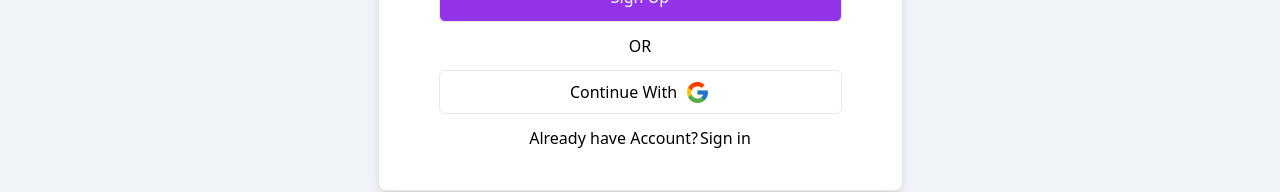
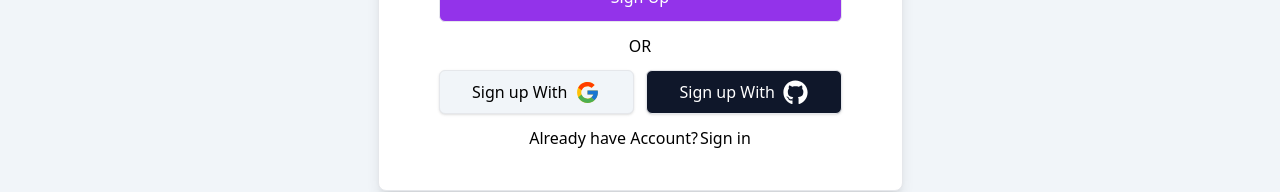
Before and after one commit to TuathaDeLugh/spritedscore, a Next.js app: page /register in a window 1280 px wide. Shown: the part 631-823 px from the top of the page. Built offline with nearby package versions, Linux system fonts and the light colour scheme; no server answers.

Commit message:
feat: Github Login Add

```diff
--- a/app/(session)/login/page.jsx
+++ b/app/(session)/login/page.jsx
@@ -8,7 +8,7 @@ import { FcGoogle } from "react-icons/fc";
 import { useRouter } from "next/navigation";
 import Link from 'next/link';
 import { loginSchema } from '@/yupschema';
-import { FaEye, FaEyeSlash } from 'react-icons/fa';
+import { FaEye, FaEyeSlash, FaGithub } from 'react-icons/fa';
 export default function Login() {
   const [disabled, setDisabled] = useState(false);
   const [showPassword, setShowPassword] = useState(false);
@@ -54,7 +54,7 @@ export default function Login() {
 
   const { data: session } = useSession()
   if (session && !session.role){
-    router.push('Googlelogin')
+    router.push('Authlogin')
   }
 
   if (session && session.role ) {
@@ -126,12 +126,18 @@ export default function Login() {
                 <p className="mb-6 text-center text-base text-secondary-color dark:text-dark-7">
                   OR
                 </p>
-                <div className="mb-6">
+                <div className="mb-6 grid grid-flow-col grid-cols-2 gap-3 ">
                   <button
-                    onClick={() => signIn('google', { callbackUrl: '/Googlelogin' })}
-                    className="w-full flex h-11 items-center gap-2 justify-center rounded-md border dark:border-gray-500 hover:bg-slate-700 hover:text-white  px-5"
+                    onClick={() => signIn('google', { callbackUrl: '/Authlogin' })}
+                    className="w-full flex h-11 items-center gap-2 justify-center rounded-md border dark:border-gray-500 hover:opacity-80 bg-slate-100 text-black shadow  px-5"
                   >
-                    <p>Continue With</p> <FcGoogle size={25} />
+                    <p>Login With</p> <FcGoogle size={25} />
+                  </button>
+                  <button
+                    onClick={() => signIn('github', { callbackUrl: '/Authlogin' })}
+                    className="w-full flex h-11 items-center gap-2 justify-center rounded-md border dark:border-gray-500 bg-slate-900 hover:opacity-80 text-white shadow  px-5"
+                  >
+                    <p>Login With</p> <FaGithub size={25} />
                   </button>
                 </div>
 
--- a/app/(session)/register/page.jsx
+++ b/app/(session)/register/page.jsx
@@ -7,7 +7,7 @@ import { FcGoogle } from "react-icons/fc";
 import Link from 'next/link';
 import { useRouter } from 'next/navigation';
 import { SignupSchema } from '@/yupschema';
-import { FaEye, FaEyeSlash } from 'react-icons/fa';
+import { FaEye, FaEyeSlash, FaGithub } from 'react-icons/fa';
 
 let initialValues = {
   name: "",
@@ -70,7 +70,7 @@ export default function Register() {
 
   const { data: session } = useSession()
   if (session && !session.role) {
-    router.push('Googlelogin')
+    router.push('Authlogin')
   }
   if (session && session.role) {
     router.push("/")
@@ -188,12 +188,18 @@ export default function Register() {
                 <p className="mb-3 text-center text-base text-secondary-color dark:text-dark-7">
                   OR
                 </p>
-                <div className="mb-3">
+                <div className="mb-3 grid grid-flow-col grid-cols-2 gap-3 ">
                   <button
-                    onClick={() => signIn('google', { callbackUrl: '/googleSignup' })}
-                    className="w-full flex h-11 items-center gap-2 justify-center rounded-md border dark:border-gray-500 hover:bg-slate-700 hover:text-white  px-5"
+                    onClick={() => signIn('google', { callbackUrl: '/Authlogin' })}
+                    className="w-full flex h-11 items-center gap-2 justify-center rounded-md border dark:border-gray-500 hover:opacity-80 bg-slate-100 text-black shadow  px-5"
                   >
-                    <p>Continue With</p> <FcGoogle size={25} />
+                    <p>Sign up With</p> <FcGoogle size={25} />
+                  </button>
+                  <button
+                    onClick={() => signIn('github', { callbackUrl: '/Authlogin' })}
+                    className="w-full flex h-11 items-center gap-2 justify-center rounded-md border dark:border-gray-500 bg-slate-900 hover:opacity-80 text-white shadow  px-5"
+                  >
+                    <p>Sign up With</p> <FaGithub size={25} />
                   </button>
                 </div>
                 <p className="text-base text-center text-body-color dark:text-dark-6">
--- a/app/api/auth/[...nextauth]/route.js
+++ b/app/api/auth/[...nextauth]/route.js
@@ -4,6 +4,7 @@ import NextAuth from 'next-auth'
 import bcrypt from "bcryptjs";
 import CredentialsProvider from 'next-auth/providers/credentials'
 import GoogleProvider from 'next-auth/providers/google'
+import GitHubProvider from "next-auth/providers/github";
 
 export const authOptions = {
 	providers: [
@@ -11,6 +12,10 @@ export const authOptions = {
 			clientId: process.env.GOOGLE_ID,
 			clientSecret: process.env.GOOGLE_SECRET,
 		}),
+    GitHubProvider({
+      clientId: process.env.GITHUB_ID,
+      clientSecret: process.env.GITHUB_SECRET,
+    }),
         CredentialsProvider({
             name: "credentials",
             async authorize(credentials) {
--- a/components/pages/EditProfile.jsx
+++ b/components/pages/EditProfile.jsx
@@ -170,7 +170,7 @@ export default function EditProfile({ userdata }) {
             onBlur={handleBlur}
           />
         </ div>
-        {userdata.provider === "google" ? (<p className=" text-red-600 dark:text-red-500 text-sm">You can&apos;t update email because you logged in using Google</p>) : null}
+        {userdata.provider === "google" ? (<p className=" text-red-600 dark:text-red-500 text-sm">You can&apos;t update email because you logged in using Auth provider</p>) : null}
 
         {errors.email && touched.email ? (
           <p className=" text-red-600 dark:text-red-500 text-sm">* {errors.email}</p>
--- a/components/pages/Gusername.jsx
+++ b/components/pages/Gusername.jsx
@@ -160,6 +160,12 @@ export default function Gusername() {
                   />
                 </div>
               </form>
+                  <p className='text-center'>
+                    Want to use
+                    <button className=' ml-2 text-purple-500 hover:underline ' onClick={() => signOut({ callbackUrl: '/login' })}>
+                      diffrent account
+                      </button>
+                    </p>
             </div>
           </div>
         </div>
```
Also changed, not shown: app/(session)/Authlogin/page.jsx (renamed from app/(session)/Googlelogin/page.jsx).
